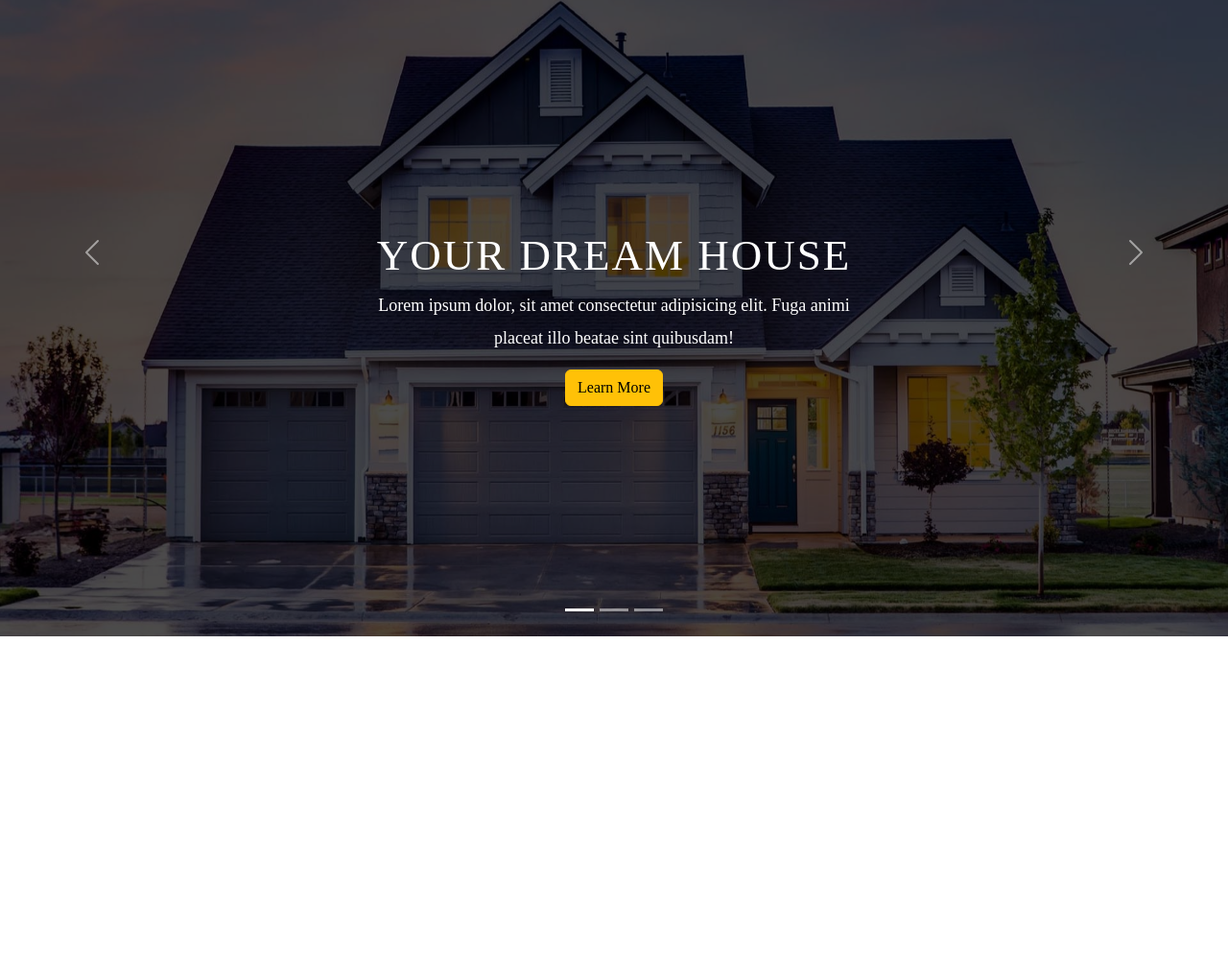
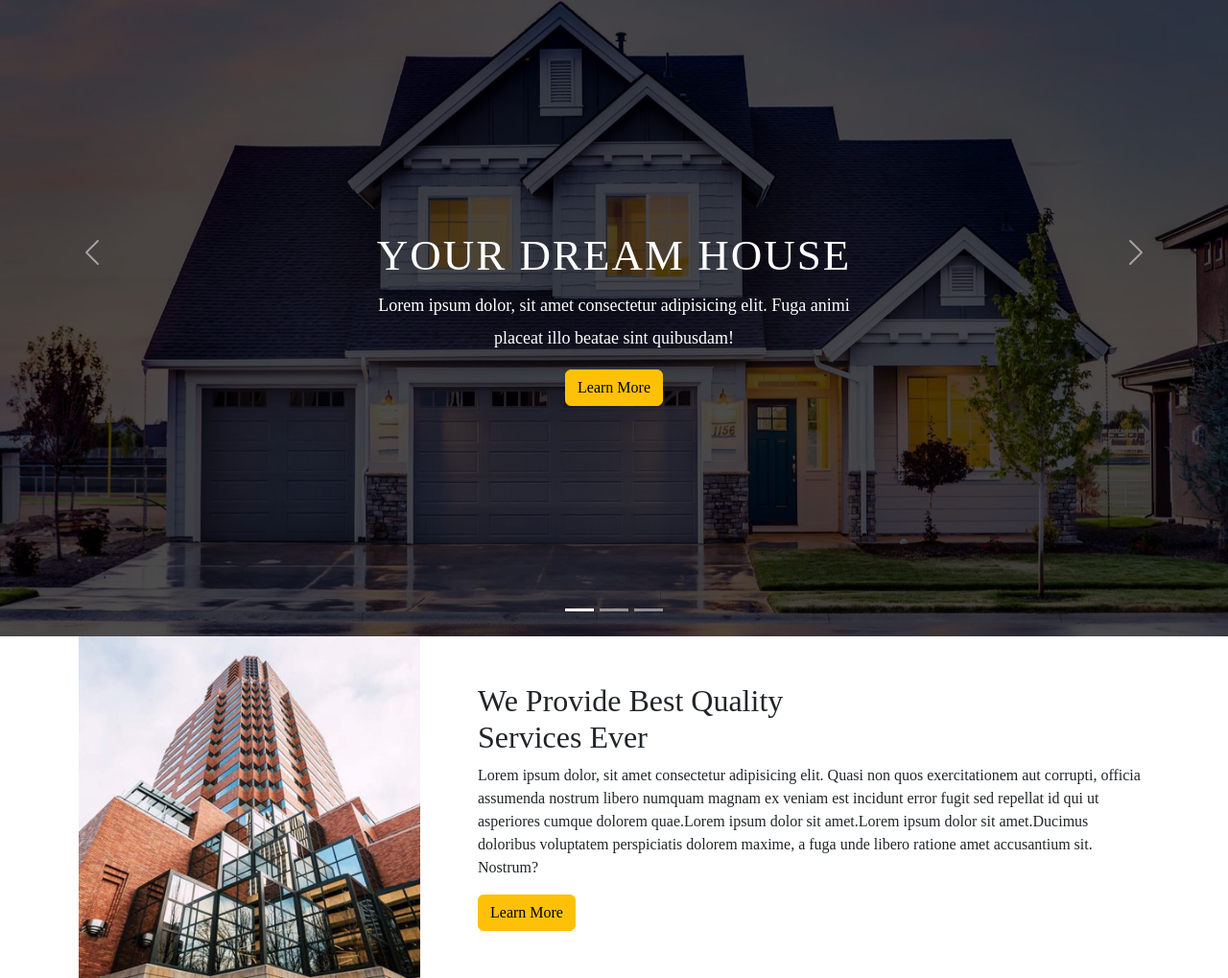
Before and after one commit to tuanagenc/Bootstrap, a plain HTML site: page index.html in a window 1280 px wide. Shown: the part 137-1156 px from the top of the page at 96% size. Before the commit the page ends 800 px from the top, so only its background shows below. Drawn offline with nearby package versions, Linux system fonts and the light colour scheme.

Commit message:
About Section Added

```diff
--- a/index.html
+++ b/index.html
@@ -43,6 +43,7 @@
     </div>
   </nav>
 
+
   <div id="carouselExampleCaptions" class="carousel slide">
     <div class="carousel-indicators">
       <button type="button" data-bs-target="#carouselExampleCaptions" data-bs-slide-to="0" class="active" aria-current="true" aria-label="Slide 1"></button>
@@ -85,6 +86,32 @@
     </button>
   </div>
 
+<!-- about section-->
+
+<section id="about" class="about-section-padding">
+  <div class="container">
+    <div class="row">
+      <div class="col-lg-4 col-md-12 col-12">
+        <div class="about-img">
+          <img src="images/about.jpg" alt="" class="img-fluid">
+        </div>
+      </div>
+      <div class="col-lg-8 col-md-12 col-12 ps-lg-5 mt-md-5">
+        <div class="about-text">
+          <h2>We Provide Best Quality <br> Services Ever</h2>
+          <p>Lorem ipsum dolor, sit amet consectetur adipisicing elit. Quasi non quos exercitationem aut corrupti,
+            officia assumenda nostrum libero numquam magnam ex veniam est incidunt error fugit sed repellat id qui
+            ut asperiores cumque dolorem quae.Lorem ipsum dolor sit amet.Lorem ipsum dolor sit amet.Ducimus doloribus
+           voluptatem perspiciatis dolorem maxime, a fuga unde libero ratione amet accusantium sit. Nostrum?</p>
+           <a href="#" class="btn btn-warning">Learn More</a>
+        </div>
+      </div>
+    </div>
+  </div>
+</section>
+
+
+
   <script src="https://cdn.jsdelivr.net/npm/bootstrap@5.3.2/dist/js/bootstrap.bundle.min.js"></script>
 </body>
 
```
